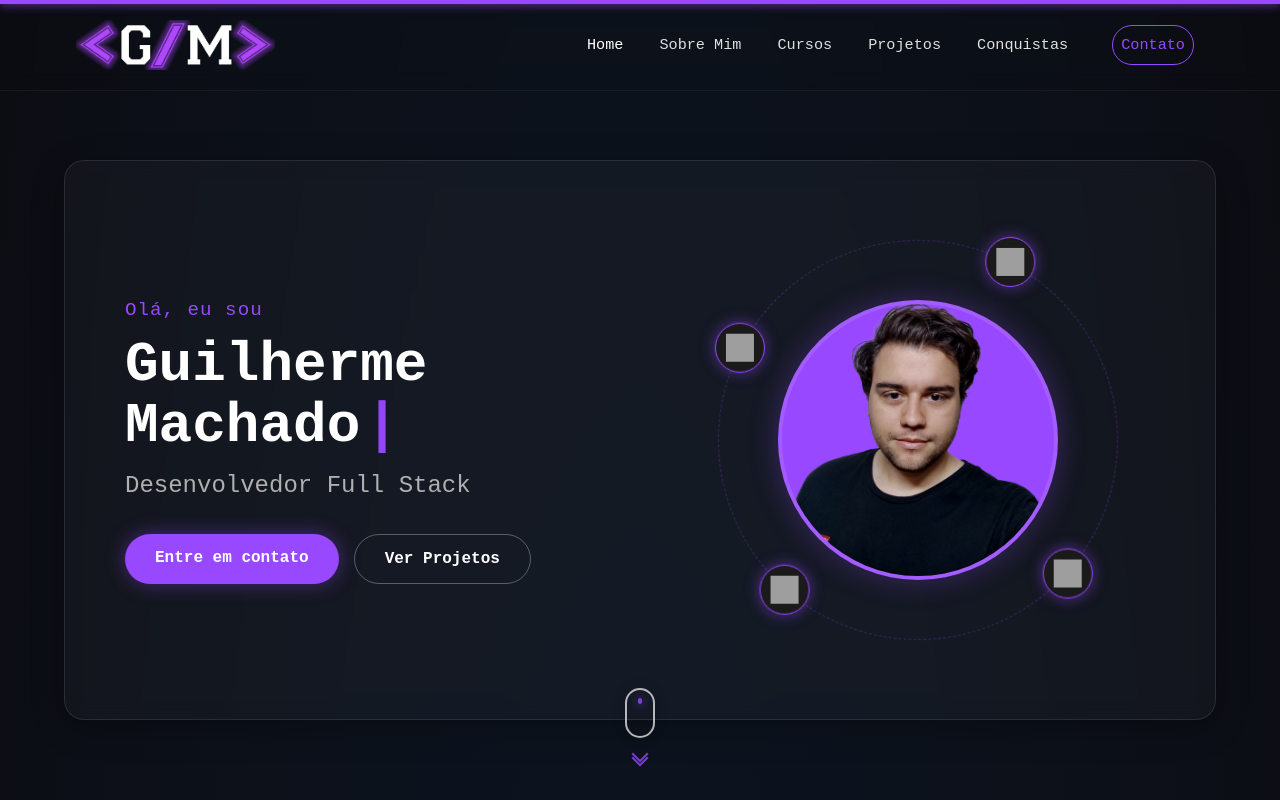
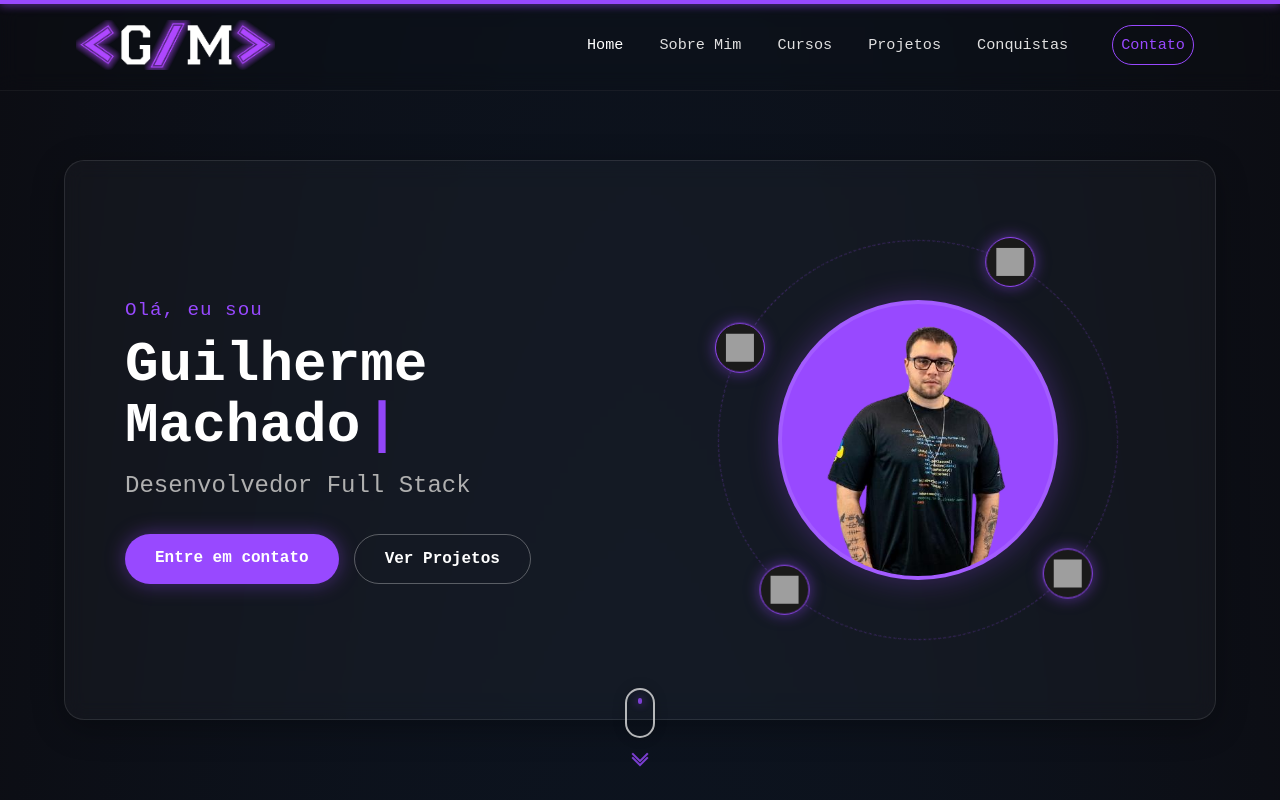
Before and after one commit to GuiMachado001/PortifolioReactVite, a React (Vite) app: page / in a window 1280 px wide. Shown: the top 800 px of the page. Built offline with nearby package versions, Linux system fonts and the light colour scheme; grey boxes are pictures that could not be loaded.

Commit message:
Atualização foto

```diff
--- a/src/components/Home/Home.jsx
+++ b/src/components/Home/Home.jsx
@@ -56,7 +56,7 @@ function Home({ startAnimation }) {
             </div>
 
             <div className="developer-img-wrapper">
-              <img src="/img/fotos/avatar1.png" alt="Foto Guilherme" />
+              <img src="/img/fotos/eu.png" alt="Foto Guilherme" />
             </div>
           </div>
         </div>
```
Also changed, not shown: public/img/fotos/eu.png (added).
